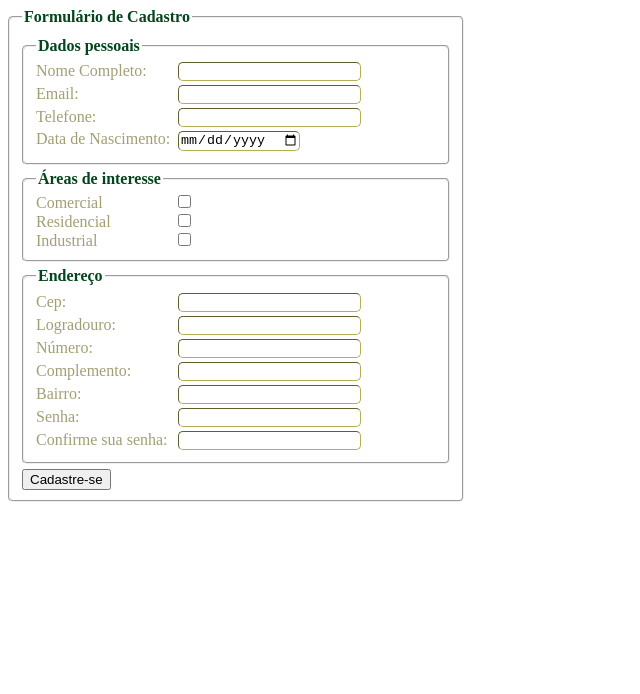
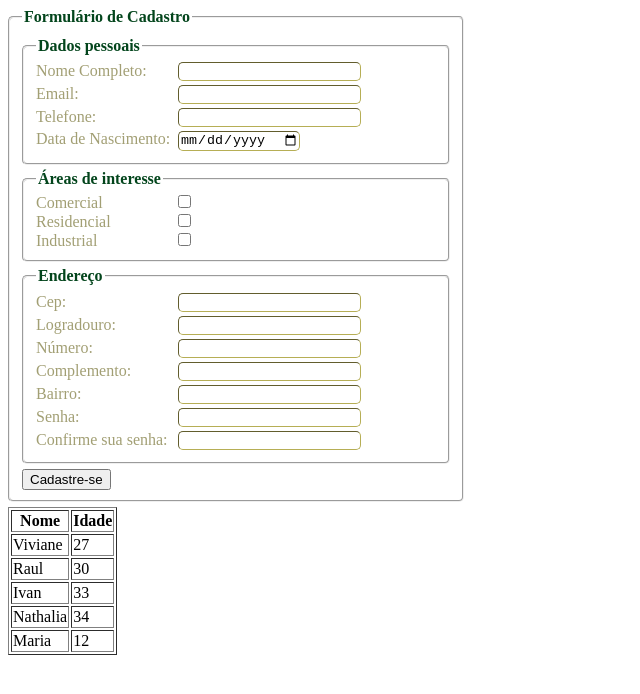
Before and after one commit to viviaaanes/bootcamp, a plain HTML site: page index.html in a window 1280 px wide. Shown: the whole page, without its empty margins (0-640 px from the left). Drawn offline with Linux system fonts and the light colour scheme.

Commit message:
anotações no arquivo markdown e inserção de uma tabela para teste

```diff
--- a/index.html
+++ b/index.html
@@ -45,6 +45,33 @@
                 <button type="submit">Cadastre-se</button>
             </fieldset>
         </form>
+
+        <table border="1">
+            <tr>
+                <th title="Nome completo">Nome</th>
+                <th title="Idade atual em anos">Idade</th>
+            </tr>
+            <tr>
+                <td>Viviane</td>
+                <td>27</td>
+            </tr>
+            <tr>
+                <td>Raul</td>
+                <td>30</td>
+            </tr>
+            <tr>
+                <td>Ivan</td>
+                <td>33</td>
+            </tr>
+            <tr>
+                <td>Nathalia</td>
+                <td>34</td>
+            </tr>
+            <tr>
+                <td>Maria</td>
+                <td>12</td>
+            </tr>
+        </table>
     </div>
 </body>
 
```
Also changed, not shown: 1 other file.
